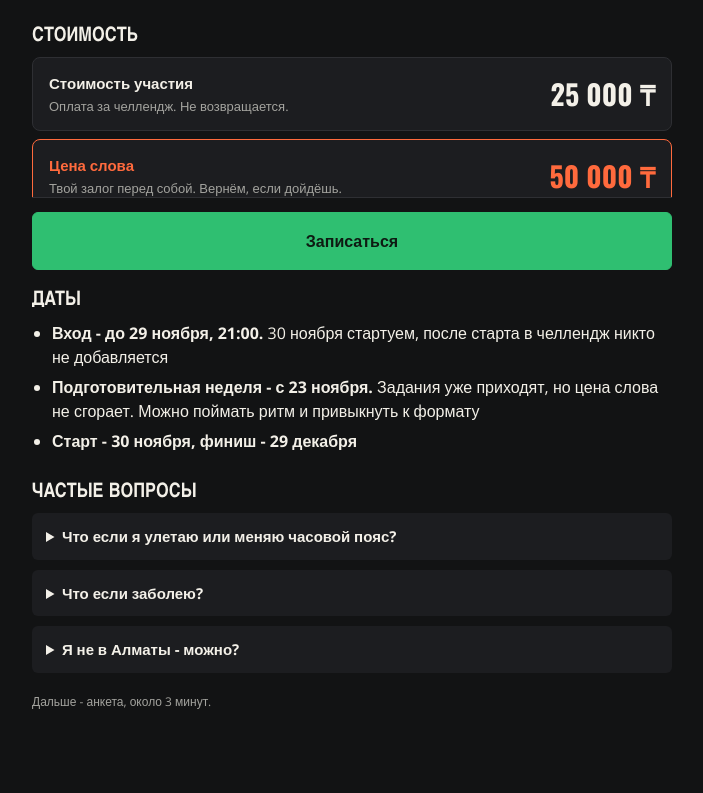
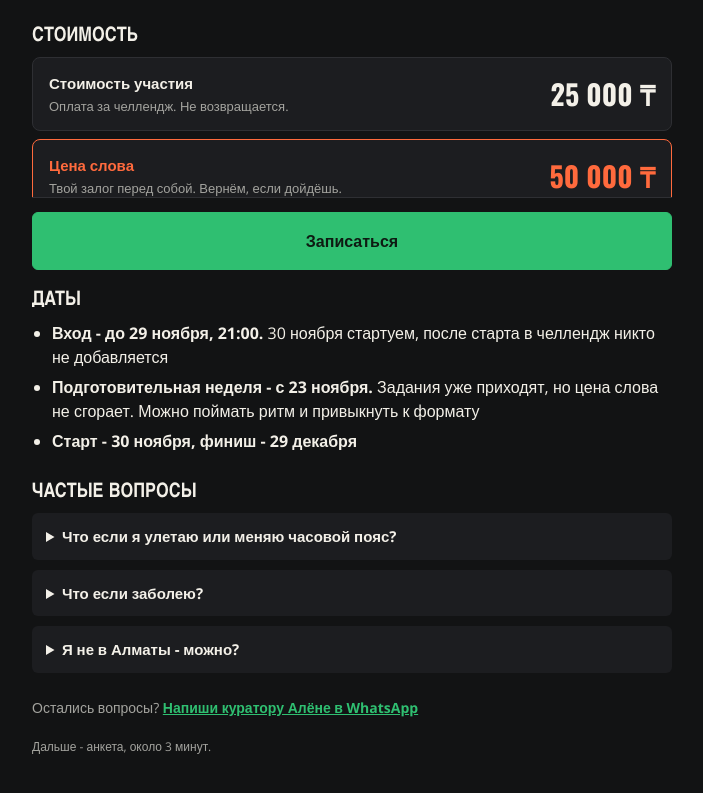
Before and after one commit to antonnikovigor-bit/chas-dlya-sebya, a plain HTML site: page index.html in a window 1280 px wide. Shown: the part 516-1309 px from the top of the page, without its empty margins (288-991 px from the left). Drawn offline with nearby package versions, Linux system fonts and the light colour scheme.

Commit message:
Intro: WhatsApp link to curator
Co-Authored-By: Claude Opus 5.5 <noreply@anthropic.com>
Claude-Session: https://claude.ai/code/session_01RLkDQirsLCpLfEou5fDqqM

```diff
--- a/index.html
+++ b/index.html
@@ -61,7 +61,7 @@ input:focus,textarea:focus,button:focus-visible,.opt:focus-visible{outline:2px s
 .row{display:grid;grid-template-columns:110px minmax(0,1fr);gap:12px;font-size:14px;border-top:1px solid var(--line);padding-top:10px}
 .row span:first-child{color:var(--muted)}
 ol.next,ul.list{margin:0;padding-left:20px;display:flex;flex-direction:column;gap:6px}
-.note{font-size:12px;color:var(--muted);margin:0}
+.note{font-size:12px;color:var(--muted);margin:0} .ask{font-size:14px;color:var(--muted);margin:14px 0 0} .ask a{color:var(--cta);font-weight:700}
 .sent{display:flex;flex-direction:column;gap:16px} .pay-k{display:block;text-align:center;text-decoration:none;flex:0 0 auto} .btn.kaspi{background:#E3001B;border-color:#E3001B;color:#fff}
 .from{font-size:13px;color:var(--muted)}
 .btn[disabled]{opacity:.6;cursor:wait}
@@ -233,6 +233,7 @@ const STEPS=[
    <details><summary>Что если я улетаю или меняю часовой пояс?</summary><p>Предупреди куратора минимум за сутки и скажи, в каком часовом поясе будешь. Режим переведём на новое время. Если в момент подъёма ты в самолёте - пришли скрин или фото, которые показывают, что в это время ты не спал(а).</p></details>
    <details><summary>Что если заболею?</summary><p>Обычная болезнь - температура, простуда - не повод выйти из режима: подъём и задание остаются. Форс-мажор - это экстренный случай: скорая, госпитализация. Напиши куратору, как только сможешь, - он решит в течение суток.</p></details>
    <details><summary>Я не в Алматы - можно?</summary><p>Да, всё онлайн. Время считается по твоему городу.</p></details>
+   <p class="ask">Остались вопросы? <a href="https://wa.me/77015274257?text=%D0%97%D0%B4%D1%80%D0%B0%D0%B2%D1%81%D1%82%D0%B2%D1%83%D0%B9%D1%82%D0%B5%2C%20%D1%83%20%D0%BC%D0%B5%D0%BD%D1%8F%20%D0%B2%D0%BE%D0%BF%D1%80%D0%BE%D1%81%20%D0%BF%D0%BE%20%D1%87%D0%B5%D0%BB%D0%BB%D0%B5%D0%BD%D0%B4%D0%B6%D1%83%20%C2%AB%D0%A7%D0%B0%D1%81%20%D0%B4%D0%BB%D1%8F%20%D1%81%D0%B5%D0%B1%D1%8F%C2%BB" target="_blank" rel="noopener">Напиши куратору Алёне в WhatsApp</a></p>
 </div>
    <p class="note">${SHORT?'Ты уже прошёл(ла) опрос, поэтому анкета короче: пара минут.':'Дальше - анкета, около 3 минут.'}</p>`},
  {k:'contacts',render:()=>`<h2>Кто ты</h2>
```
